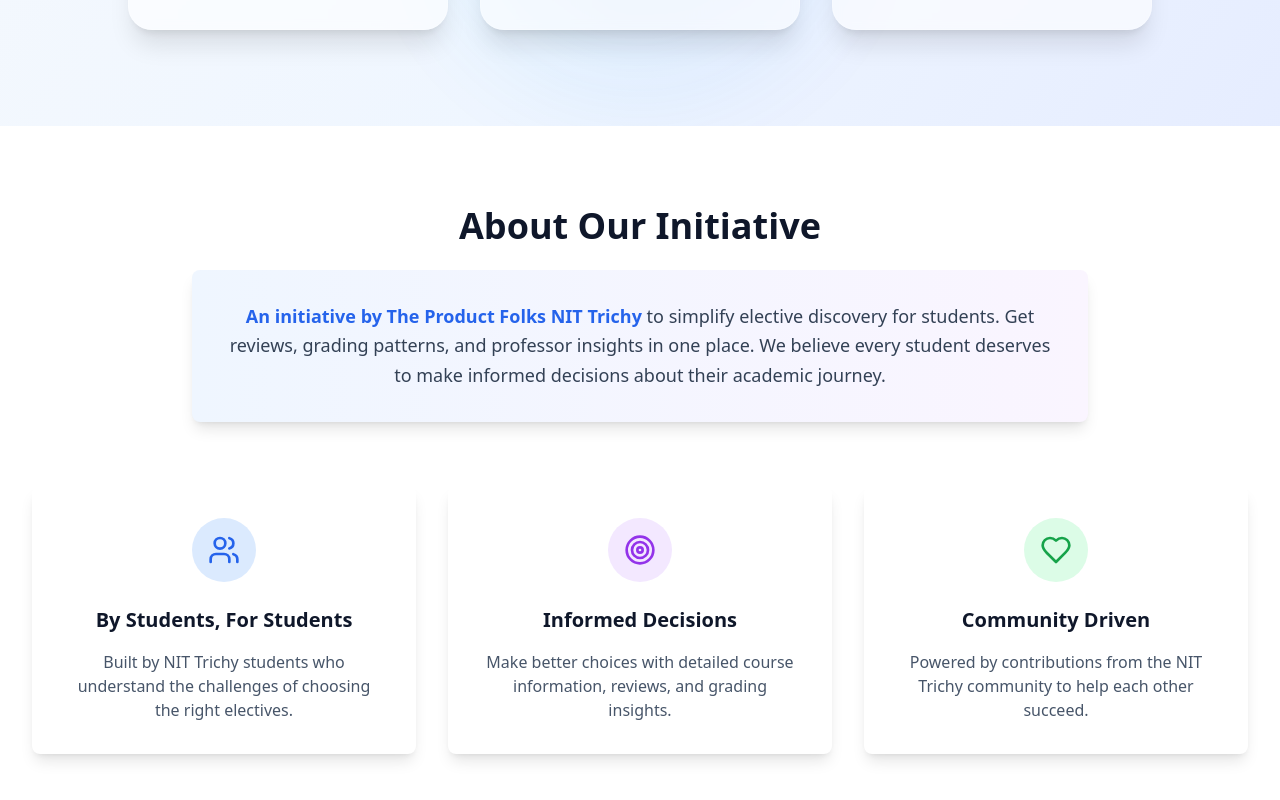
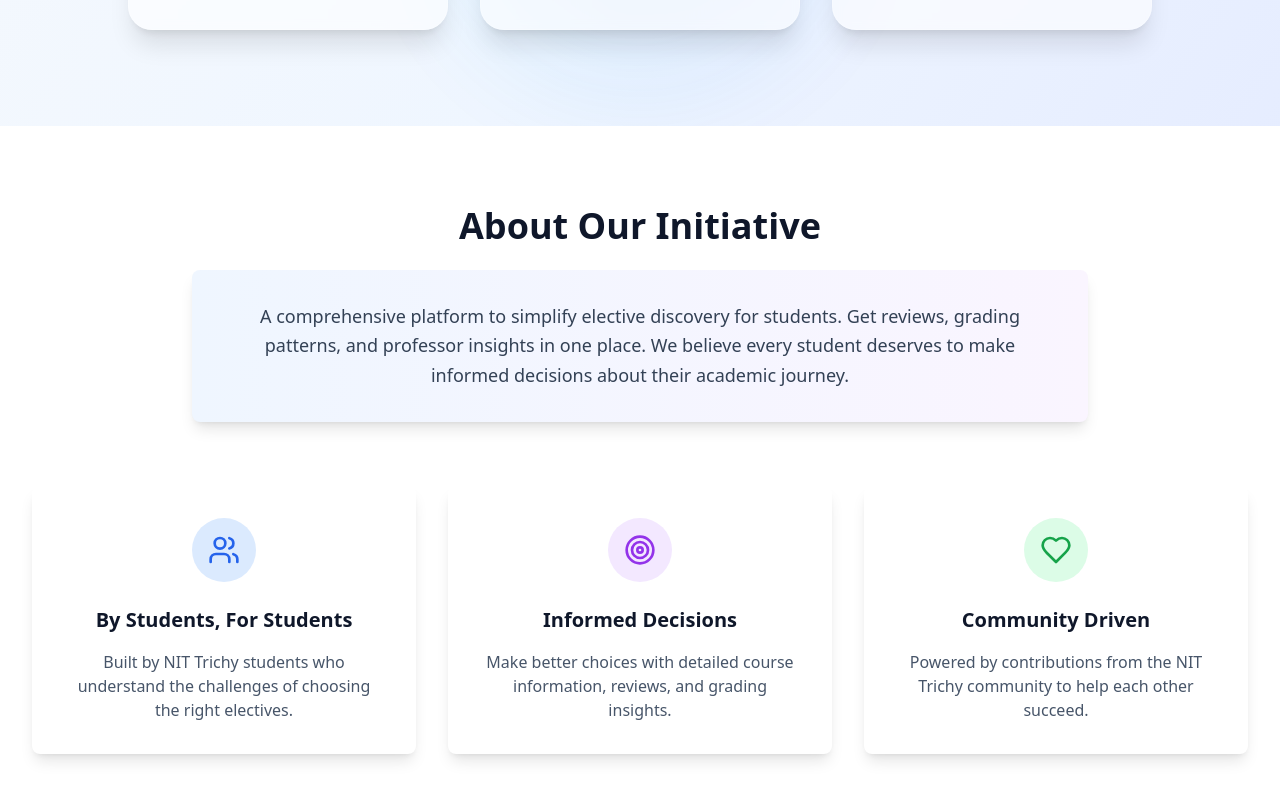
Before and after one commit to The-Product-Folks-NITT/tpf-electives-project, a React (Vite) app: page / in a window 1280 px wide. Shown: the part 1047-1847 px from the top of the page. Built offline with nearby package versions, Linux system fonts and the light colour scheme.

Commit message:
Remove "Product Folks NIT Trichy"
Remove the "The Product Folks NIT Trichy" text from the About section of the landing page.

```diff
--- a/src/components/About.tsx
+++ b/src/components/About.tsx
@@ -12,7 +12,7 @@ const About = () => {
             <Card className="border-0 shadow-lg bg-gradient-to-r from-blue-50 to-purple-50">
               <CardContent className="p-8">
                 <p className="text-lg text-slate-700 leading-relaxed">
-                  <span className="font-semibold text-blue-600">An initiative by The Product Folks NIT Trichy</span> to
+                  A comprehensive platform to
                   simplify elective discovery for students. Get reviews, grading patterns, and professor insights in one place.
                   We believe every student deserves to make informed decisions about their academic journey.
                 </p>
```
